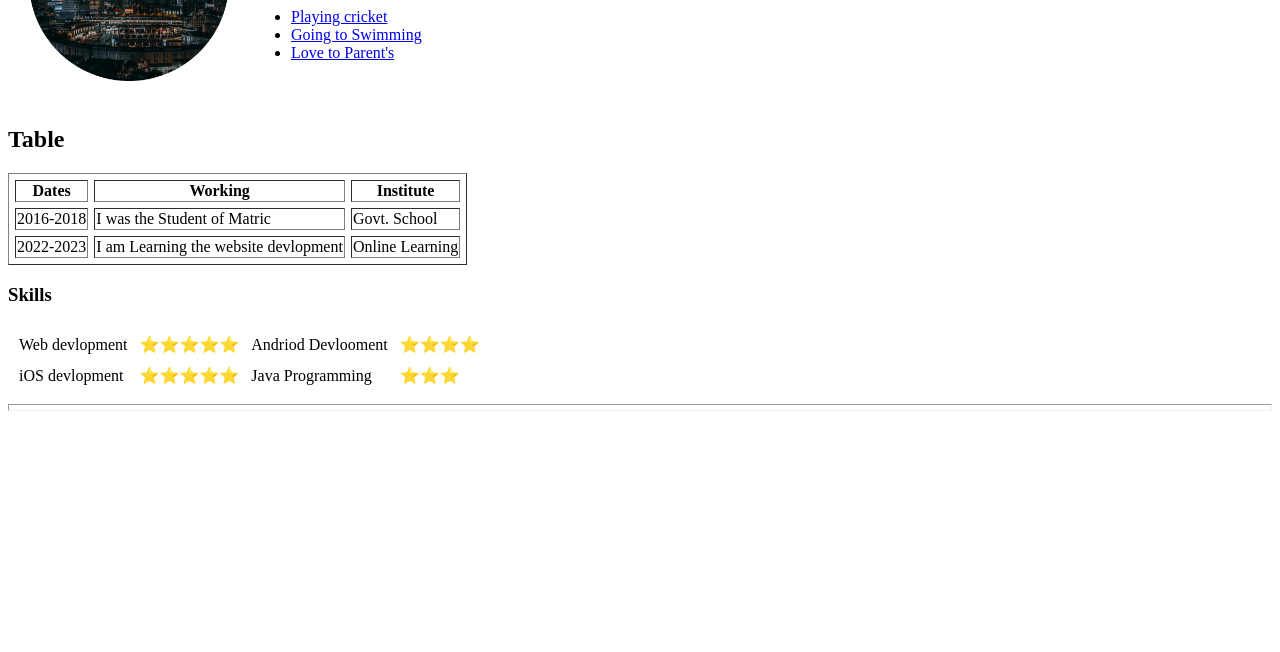
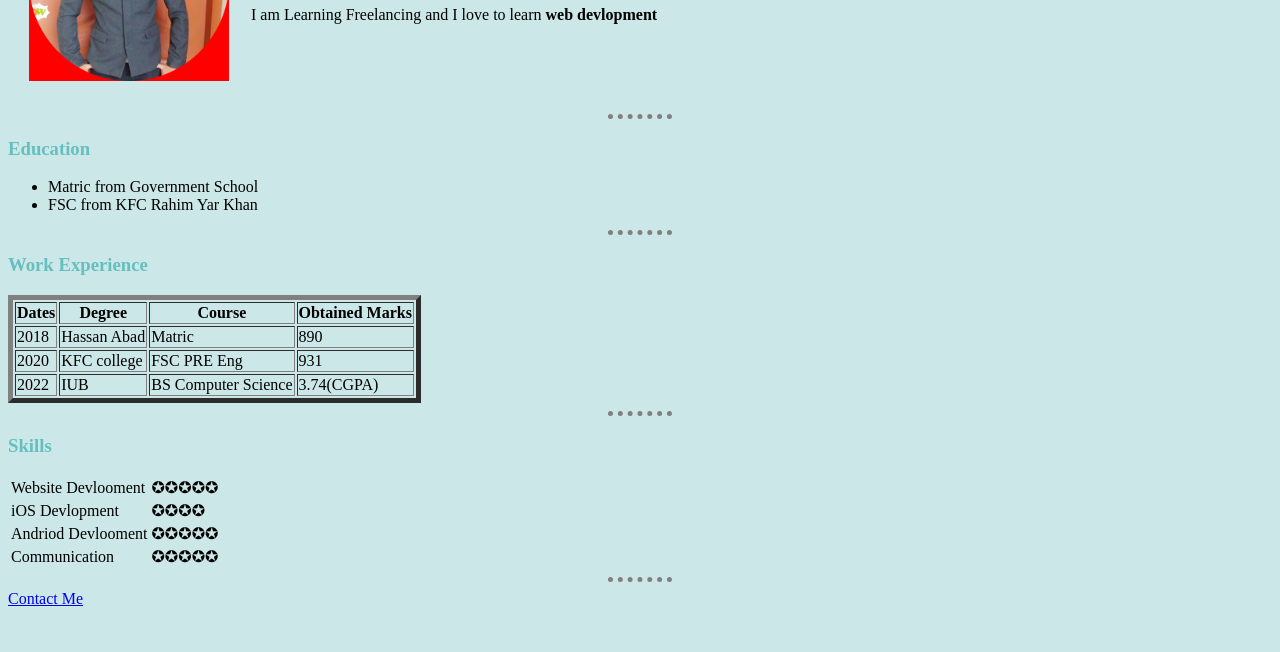
Before and after one commit to Asadf786/My-CV, a plain HTML site: page index.html in a window 1280 px wide. Shown: the part 148-800 px from the top of the page. Drawn offline with Linux system fonts and the light colour scheme.

Commit message:
Add files via upload

```diff
--- a/index.html
+++ b/index.html
@@ -1,101 +1,83 @@
 <!DOCTYPE html>
-<html lang="en">
 <head>
     <meta charset="UTF-8">
     <meta http-equiv="X-UA-Compatible" content="IE=edge">
     <meta name="viewport" content="width=device-width, initial-scale=1.0">
-    <title>My CV</title>
-    <link rel="icon" href="city.png">
+    <title>MY CV</title>
+    <link rel="stylesheet" href="style.css">
 </head>
 <body>
-    <!--now for the pic and data use in table-->
     <table cellspacing="20">
         <tr>
-            <td><img src="city.png"width="200" alt="The city of Dubai"></td>
             <td>
-                <H1>Muhammad Asad </H1>
-                <h3>This is My Hobbies</h3>
-                <ul>
-                    <li> <a href="https://www.cricketworld.com/cricket/live">Playing cricket</a> </li>
-                    <li> <a href="https://www.betterhealth.vic.gov.au/health/healthyliving/swimming-health-benefits">Going to Swimming</a> </li>
-                    <li> <a href="https://everydaypower.com/parents-quotes-and-sayings/"> Love to Parent's</a></li>
-                </ul>
+                <img src="asad.png" width="200" alt="">
+            </td>
+            <td>
+                <h1>Muhammad Asad</h1>
+                <p> I am Learning Freelancing and I love to learn <strong>web devlopment</strong> </p>
             </td>
         </tr>
     </table>
-    <h2>Table</h2>
-    <table border="1" cellspacing="6">
+    <hr>
+    <h3>Education</h3>
+    <ul>
+        <li>Matric from Government School</li>
+        <li>FSC from KFC Rahim Yar Khan</li>
+    </ul>
+    <!--<hr size="5" noshade color="black"> -->
+    <hr>
+    <h3>Work Experience</h3>
+    <table border="5">
         <thead>
+                <tr>
+                    <th>Dates</th>
+                    <th>Degree</th>
+                    <th>Course</th>
+                    <th>Obtained Marks</th>
+                </tr>
+        </thead>
+        <tbody>
             <tr>
-               <th>Dates</th>
-               <th>Working</th>
-               <th>Institute</th>
+                <td>2018</td>
+                <td>Hassan Abad</td>
+                <td>Matric</td>
+                <td>890</td>
             </tr>
-        </thead>
-        <tbody cellspacing="4">
+            <tr>
+                <td>2020</td>
+                <td>KFC college</td>
+                <td>FSC PRE Eng</td>
+                <td>931</td>
+            </tr>
+            <tr>
+                <td>2022</td>
+                <td>IUB </td>
+                <td>BS Computer Science</td>
+                <td>3.74(CGPA)</td>
+            </tr>
+        </tbody>
+    </table>
+    <hr>
+    <h3>Skills</h3>
+    <table>
         <tr>
-            <td>2016-2018</td>
-            <td>I was the Student of Matric</td>
-            <td>Govt. School</td>
+            <td>Website Devlooment</td>
+            <td>✪✪✪✪✪</td>
         </tr>
         <tr>
-            <td>2022-2023</td>
-            <td>I am Learning the website devlopment</td>
-            <td>Online Learning</td>
+            <td>iOS Devlopment</td>
+            <td>✪✪✪✪</td>
         </tr>
-         </tbody>
-    </table>
-    <h3>Skills</h3>
-    <table cellspacing="10">
         <tr>
-            <td>Web devlopment   </td>
-            <td>⭐⭐⭐⭐⭐</td>
-            <td>Andriod Devlooment </td>
-            <td>⭐⭐⭐⭐</td>
+            <td>Andriod Devlooment</td>
+            <td>✪✪✪✪✪</td>
         </tr>
-        <tr >
-            <td>iOS devlopment  </td>
-            <td>⭐⭐⭐⭐⭐</td>
-            <td>Java Programming  </td>
-            <td>⭐⭐⭐</td>
+        <tr>
+            <td>Communication</td>
+            <td>✪✪✪✪✪</td>
         </tr>
     </table>
-    <hr size="7">
-   <!-- <table cellspacing="20">
-        <tr>
-            <td>
-                <table cellspacing="20">
-                    <tr>
-                        <td>Web devlopment   </td>
-                        <td>⭐⭐⭐⭐⭐</td>
-                        <td>Andriod Devlooment </td>
-                        <td>⭐⭐⭐⭐</td>
-                    </tr>
-                    <tr >
-                        <td>iOS devlopment  </td>
-                        <td>⭐⭐⭐⭐⭐</td>
-                        <td>Java Programming  </td>
-                        <td>⭐⭐⭐</td>
-                    </tr>
-                </table>
-            </td>
-            <td>
-                <table cellspacing="20">
-                    <tr>
-                        <td>Web devlopment   </td>
-                        <td>⭐⭐⭐⭐⭐</td>
-                        <td>Andriod Devlooment </td>
-                        <td>⭐⭐⭐⭐</td>
-                    </tr>
-                    <tr >
-                        <td>iOS devlopment  </td>
-                        <td>⭐⭐⭐⭐⭐</td>
-                        <td>Java Programming  </td>
-                        <td>⭐⭐⭐</td>
-                    </tr>
-                </table>
-            </td>
-        </tr>
-    </table> -->
+    <hr>
+    <a href="Contact.html">Contact Me</a>
 </body>
 </html>
--- /dev/null
+++ b/index2.html
@@ -0,0 +1,101 @@
+<!DOCTYPE html>
+<html lang="en">
+<head>
+    <meta charset="UTF-8">
+    <meta http-equiv="X-UA-Compatible" content="IE=edge">
+    <meta name="viewport" content="width=device-width, initial-scale=1.0">
+    <title>My CV</title>
+    <link rel="icon" href="city.png">
+</head>
+<body>
+    <!--now for the pic and data use in table-->
+    <table cellspacing="20">
+        <tr>
+            <td><img src="city.png"width="200" alt="The city of Dubai"></td>
+            <td>
+                <H1>Muhammad Asad </H1>
+                <h3>This is My Hobbies</h3>
+                <ul>
+                    <li> <a href="https://www.cricketworld.com/cricket/live">Playing cricket</a> </li>
+                    <li> <a href="https://www.betterhealth.vic.gov.au/health/healthyliving/swimming-health-benefits">Going to Swimming</a> </li>
+                    <li> <a href="https://everydaypower.com/parents-quotes-and-sayings/"> Love to Parent's</a></li>
+                </ul>
+            </td>
+        </tr>
+    </table>
+    <h2>Table</h2>
+    <table border="1" cellspacing="6">
+        <thead>
+            <tr>
+               <th>Dates</th>
+               <th>Working</th>
+               <th>Institute</th>
+            </tr>
+        </thead>
+        <tbody cellspacing="4">
+        <tr>
+            <td>2016-2018</td>
+            <td>I was the Student of Matric</td>
+            <td>Govt. School</td>
+        </tr>
+        <tr>
+            <td>2022-2023</td>
+            <td>I am Learning the website devlopment</td>
+            <td>Online Learning</td>
+        </tr>
+         </tbody>
+    </table>
+    <h3>Skills</h3>
+    <table cellspacing="10">
+        <tr>
+            <td>Web devlopment   </td>
+            <td>⭐⭐⭐⭐⭐</td>
+            <td>Andriod Devlooment </td>
+            <td>⭐⭐⭐⭐</td>
+        </tr>
+        <tr >
+            <td>iOS devlopment  </td>
+            <td>⭐⭐⭐⭐⭐</td>
+            <td>Java Programming  </td>
+            <td>⭐⭐⭐</td>
+        </tr>
+    </table>
+    <hr size="7">
+   <!-- <table cellspacing="20">
+        <tr>
+            <td>
+                <table cellspacing="20">
+                    <tr>
+                        <td>Web devlopment   </td>
+                        <td>⭐⭐⭐⭐⭐</td>
+                        <td>Andriod Devlooment </td>
+                        <td>⭐⭐⭐⭐</td>
+                    </tr>
+                    <tr >
+                        <td>iOS devlopment  </td>
+                        <td>⭐⭐⭐⭐⭐</td>
+                        <td>Java Programming  </td>
+                        <td>⭐⭐⭐</td>
+                    </tr>
+                </table>
+            </td>
+            <td>
+                <table cellspacing="20">
+                    <tr>
+                        <td>Web devlopment   </td>
+                        <td>⭐⭐⭐⭐⭐</td>
+                        <td>Andriod Devlooment </td>
+                        <td>⭐⭐⭐⭐</td>
+                    </tr>
+                    <tr >
+                        <td>iOS devlopment  </td>
+                        <td>⭐⭐⭐⭐⭐</td>
+                        <td>Java Programming  </td>
+                        <td>⭐⭐⭐</td>
+                    </tr>
+                </table>
+            </td>
+        </tr>
+    </table> -->
+</body>
+</html>
```
